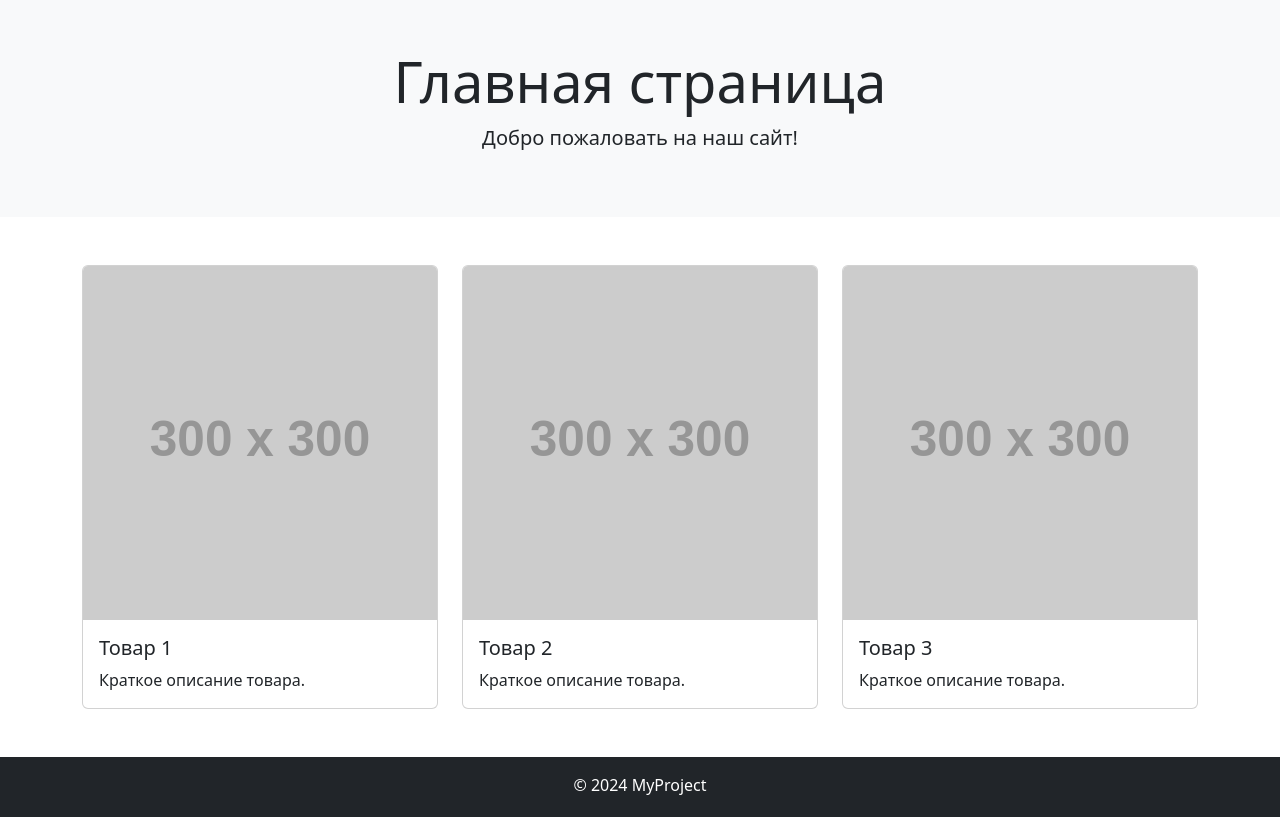
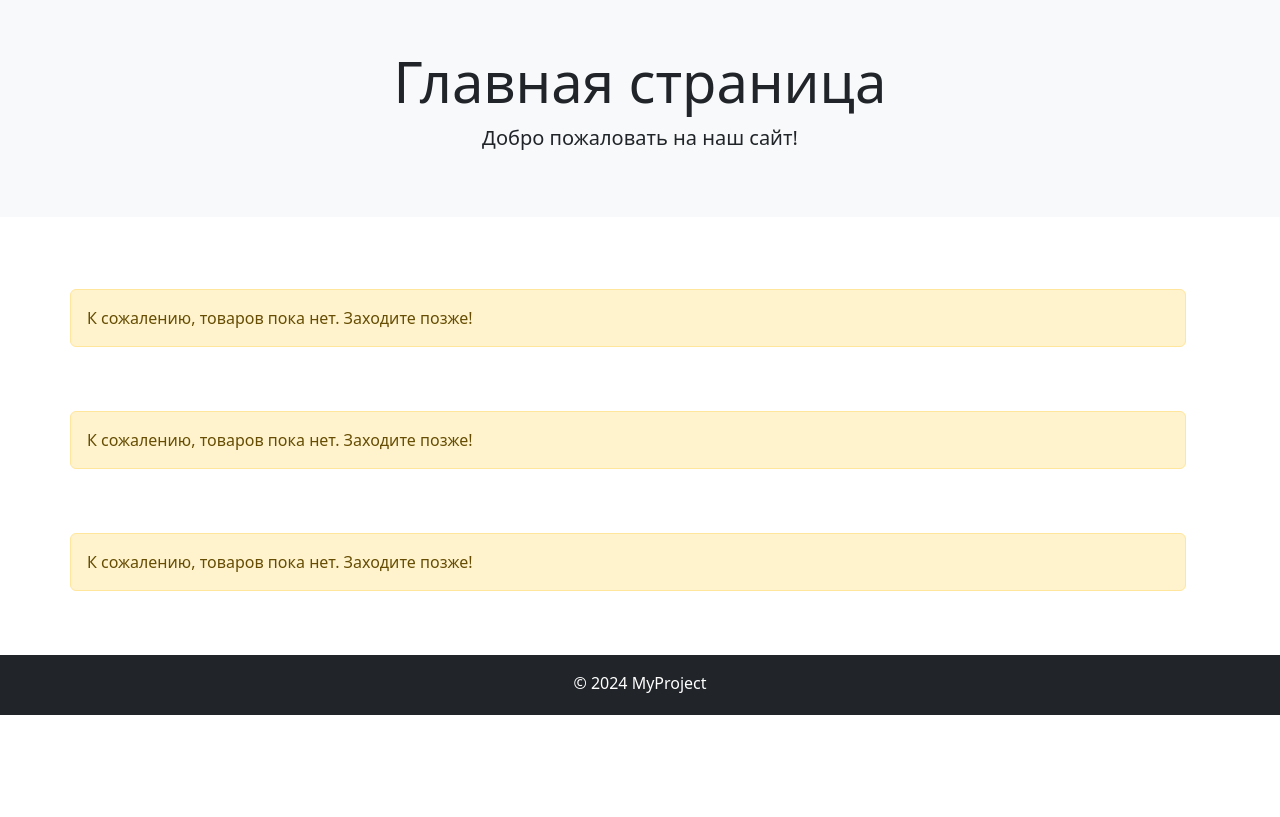
Before and after one commit to ramalakeven/first_web_project, a Django app: page / in a window 1280 px wide. Shown: the part 56-873 px from the top of the page. After the commit the page ends 771 px from the top, so only its background shows below. Run offline with Django 5.2, Linux system fonts and the light colour scheme; grey boxes labelled with a size stand in for pictures from a placeholder-image service; some libraries are stand-ins or nearby versions.

Commit message:
Task 6 ready.

```diff
--- a/my_project/pages/templates/pages/index.html
+++ b/my_project/pages/templates/pages/index.html
@@ -18,36 +18,126 @@
     <div class="row g-4">
 
       <!-- Карточка 1 -->
+<div class="row g-4">
+
+    {% for item in items %}
+
     <div class="col-md-4">
         <div class="card h-100">
-          <img src="https://placehold.co/300" class="card-img-top" alt="">
+
+            <img src="https://placehold.co/300"
+                 class="card-img-top"
+                 alt="">
+
             <div class="card-body">
-            <h5 class="card-title">Товар 1</h5>
-            <p class="card-text">Краткое описание товара.</p>
+
+                <h5 class="card-title">
+                    {{ item.title }}
+                </h5>
+
+                <p class="card-text">
+                    {{ item.description|truncatewords:20 }}
+                </p>
+
+                <p>
+                    Цена: {{ item.price }}
+                </p>
+
             </div>
+
         </div>
     </div>
 
+    {% empty %}
+
+    <div class="alert alert-warning">
+        К сожалению, товаров пока нет. Заходите позже!
+    </div>
+
+    {% endfor %}
+
+</div>
+
       <!-- Карточка 2 -->
+<div class="row g-4">
+
+    {% for item in items %}
+
     <div class="col-md-4">
         <div class="card h-100">
-          <img src="https://placehold.co/300" class="card-img-top" alt="">
+
+            <img src="https://placehold.co/300"
+                 class="card-img-top"
+                 alt="">
+
             <div class="card-body">
-            <h5 class="card-title">Товар 2</h5>
-            <p class="card-text">Краткое описание товара.</p>
+
+                <h5 class="card-title">
+                    {{ item.title }}
+                </h5>
+
+                <p class="card-text">
+                    {{ item.description|truncatewords:20 }}
+                </p>
+
+                <p>
+                    Цена: {{ item.price }}
+                </p>
+
             </div>
+
         </div>
     </div>
 
+    {% empty %}
+
+    <div class="alert alert-warning">
+        К сожалению, товаров пока нет. Заходите позже!
+    </div>
+
+    {% endfor %}
+
+</div>
+
       <!-- Карточка 3 -->
+<div class="row g-4">
+
+    {% for item in items %}
+
     <div class="col-md-4">
         <div class="card h-100">
-          <img src="https://placehold.co/300" class="card-img-top" alt="">
+
+            <img src="https://placehold.co/300"
+                 class="card-img-top"
+                 alt="">
+
             <div class="card-body">
-            <h5 class="card-title">Товар 3</h5>
-            <p class="card-text">Краткое описание товара.</p>
+
+                <h5 class="card-title">
+                    {{ item.title }}
+                </h5>
+
+                <p class="card-text">
+                    {{ item.description|truncatewords:20 }}
+                </p>
+
+                <p>
+                    Цена: {{ item.price }}
+                </p>
+
+            </div>
+
         </div>
     </div>
+
+    {% empty %}
+
+    <div class="alert alert-warning">
+        К сожалению, товаров пока нет. Заходите позже!
+    </div>
+
+    {% endfor %}
+
 </div>
 
     </div>
```
Lines whose indentation alone changed are shown as unchanged.
